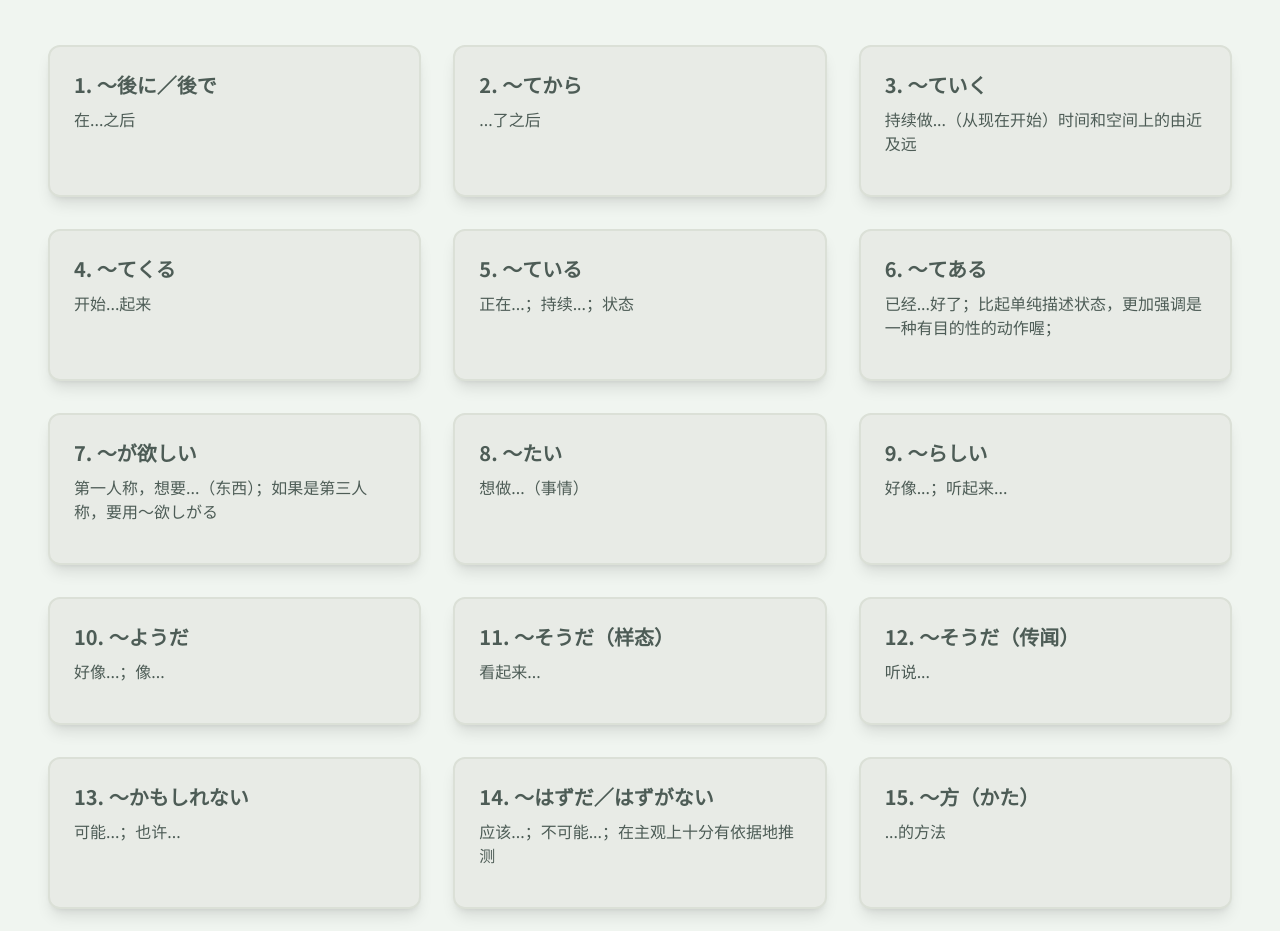
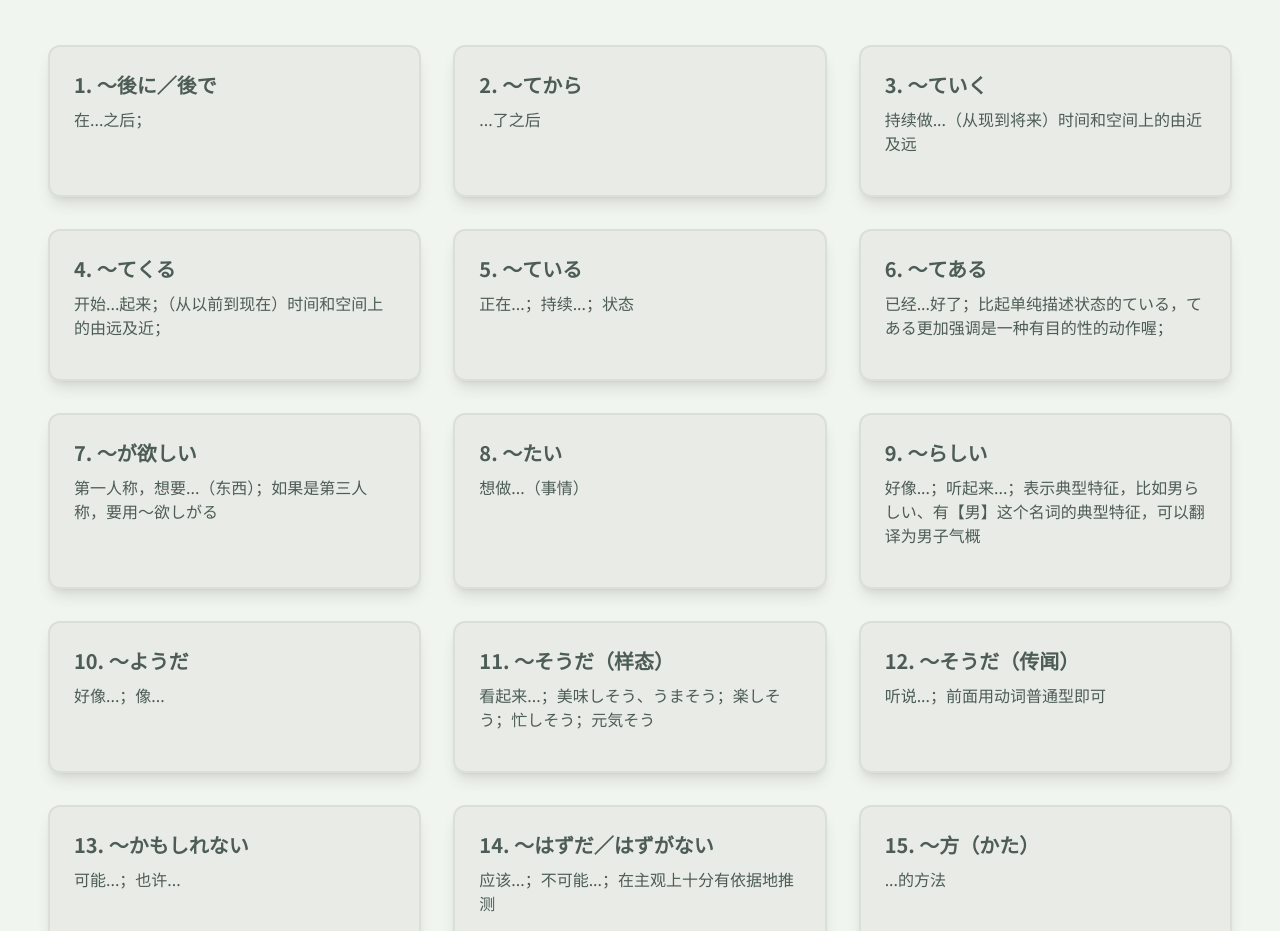
Before and after one commit to huijingye-afk/jlpt-n2-grammar-app, a plain HTML site: page index.html in a window 1280 px wide. Shown: the part 491-1422 px from the top of the page. Drawn offline with nearby package versions, Linux system fonts and the light colour scheme.

Commit message:
Update index.html
修改部分文法

```diff
--- a/index.html
+++ b/index.html
@@ -276,18 +276,18 @@
         ];
 
         const grammarDataN5N4 = [
-            { id: 1, grammar: '～後に／後で', meaning: '在...之后', examples: ['ごはんを 食べた後で 、歯を磨きます。/在吃完饭之后刷牙。', '仕事の 後で 、友達に会います。/在工作之后见朋友。'], parts: [['ごはんを', '食べた', '後で', '歯を', '磨きます'], ['仕事の', '後で', '友達に', '会います']] },
+            { id: 1, grammar: '～後に／後で', meaning: '在...之后；', examples: ['ごはんを 食べた後で 、歯を磨きます。/在吃完饭之后刷牙。', '仕事の 後で 、友達に会います。/在工作之后见朋友。'], parts: [['ごはんを', '食べた', '後で', '歯を', '磨きます'], ['仕事の', '後で', '友達に', '会います']] },
             { id: 2, grammar: '～てから', meaning: '...了之后', examples: ['顔を 洗ってから 、朝ご飯を食べます。/洗完脸之后才早饭。'], parts: [['顔を', '洗ってから', '朝ご飯を', '食べます']] },
-            { id: 3, grammar: '～ていく', meaning: '持续做...（从现在开始）时间和空间上的由近及远', examples: ['これからもっと日本語を 勉強していきます 。/今后将持续学习日语。'], parts: [['これから', 'もっと', '日本語を', '勉強して', 'いきます']] },
-            { id: 4, grammar: '～てくる', meaning: '开始...起来', examples: ['突然、雨が 降ってきました 。/突然下起雨来了。'], parts: [['突然', '雨が', '降って', 'きました']] },
+            { id: 3, grammar: '～ていく', meaning: '持续做...（从现到将来）时间和空间上的由近及远', examples: ['これからもっと日本語を 勉強していきます 。/今后将持续学习日语。'], parts: [['これから', 'もっと', '日本語を', '勉強して', 'いきます']] },
+            { id: 4, grammar: '～てくる', meaning: '开始...起来；（从以前到现在）时间和空间上的由远及近；', examples: ['突然、雨が 降ってきました 。/突然下起雨来了。'], parts: [['突然', '雨が', '降って', 'きました']] },
             { id: 5, grammar: '～ている', meaning: '正在...；持续...；状态', examples: ['今、ご飯を 食べています 。/现在正在吃饭。', '彼について 知っている 人はいますか。/有没有人了解他？'], parts: [['今', 'ご飯を', '食べて', 'います'], ['彼について', '知って', 'いる', '人は', 'いますか']] },
-            { id: 6, grammar: '～てある', meaning: '已经...好了；比起单纯描述状态，更加强调是一种有目的性的动作喔；', examples: ['窓が 開けてあります 。/窗户是开着的。'], parts: [['窓が', '開けて', 'あります']] },
+            { id: 6, grammar: '～てある', meaning: '已经...好了；比起单纯描述状态的ている，てある更加强调是一种有目的性的动作喔；', examples: ['窓が 開けてあります 。/窗户是开着的。'], parts: [['窓が', '開けて', 'あります']] },
             { id: 7, grammar: '～が欲しい', meaning: '第一人称，想要...（东西）；如果是第三人称，要用～欲しがる', examples: ['わたしは新しいカメラ が欲しい です。/我想要一台新相机。'], parts: [['わたしは', '新しいカメラが', '欲しいです']] },
             { id: 8, grammar: '～たい', meaning: '想做...（事情）', examples: ['わたしはラーメンが 食べたい です。/我想吃拉面。'], parts: [['わたしは', 'ラーメンが', '食べたいです']] },
-            { id: 9, grammar: '～らしい', meaning: '好像...；听起来...', examples: ['彼はもう国へ帰った らしい です。/他好像已经回国了。'], parts: [['彼は', 'もう', '国へ', '帰った', 'らしいです']] },
+            { id: 9, grammar: '～らしい', meaning: '好像...；听起来...；表示典型特征，比如男らしい、有【男】这个名词的典型特征，可以翻译为男子气概', examples: ['彼はもう国へ帰った らしい です。/他好像已经回国了。'], parts: [['彼は', 'もう', '国へ', '帰った', 'らしいです']] },
             { id: 10, grammar: '～ようだ', meaning: '好像...；像...', examples: ['彼女は人形 のように 可愛いです。/她像玩偶一样可爱。'], parts: [['彼女は', '人形の', 'ように', '可愛いです']] },
-            { id: 11, grammar: '～そうだ（样态）', meaning: '看起来...', examples: ['このケーキは おいしそうです 。/这个蛋糕看起来很好吃。'], parts: [['このケーキは', 'おいし', 'そうです']] },
-            { id: 12, grammar: '～そうだ（传闻）', meaning: '听说...', examples: ['明日は雨が 降るそうです 。/听说明天会下雨。'], parts: [['明日は', '雨が', '降る', 'そうです']] },
+            { id: 11, grammar: '～そうだ（样态）', meaning: '看起来...；美味しそう、うまそう；楽しそう；忙しそう；元気そう', examples: ['このケーキは おいしそうです 。/这个蛋糕看起来很好吃。'], parts: [['このケーキは', 'おいし', 'そうです']] },
+            { id: 12, grammar: '～そうだ（传闻）', meaning: '听说...；前面用动词普通型即可', examples: ['明日は雨が 降るそうです 。/听说明天会下雨。'], parts: [['明日は', '雨が', '降る', 'そうです']] },
             { id: 13, grammar: '～かもしれない', meaning: '可能...；也许...', examples: ['彼はもう家に 帰ったかもしれません 。/他可能已经回家了。'], parts: [['彼は', 'もう', '家に', '帰った', 'かもしれません']] },
             { id: 14, grammar: '～はずだ／はずがない', meaning: '应该...；不可能...；在主观上十分有依据地推测', examples: ['彼は日本語を勉強したので、 分かるはずだ 。/他学了日语，应该能懂。'], parts: [['彼は', '日本語を', '勉強したので', '分かる', 'はずだ']] },
             { id: 15, grammar: '～方（かた）', meaning: '...的方法', examples: ['このパソコンの 使い方が 分かりません。/我不知道这台电脑的使用方法。'], parts: [['このパソコンの', '使い方が', '分かりません']] },
```
